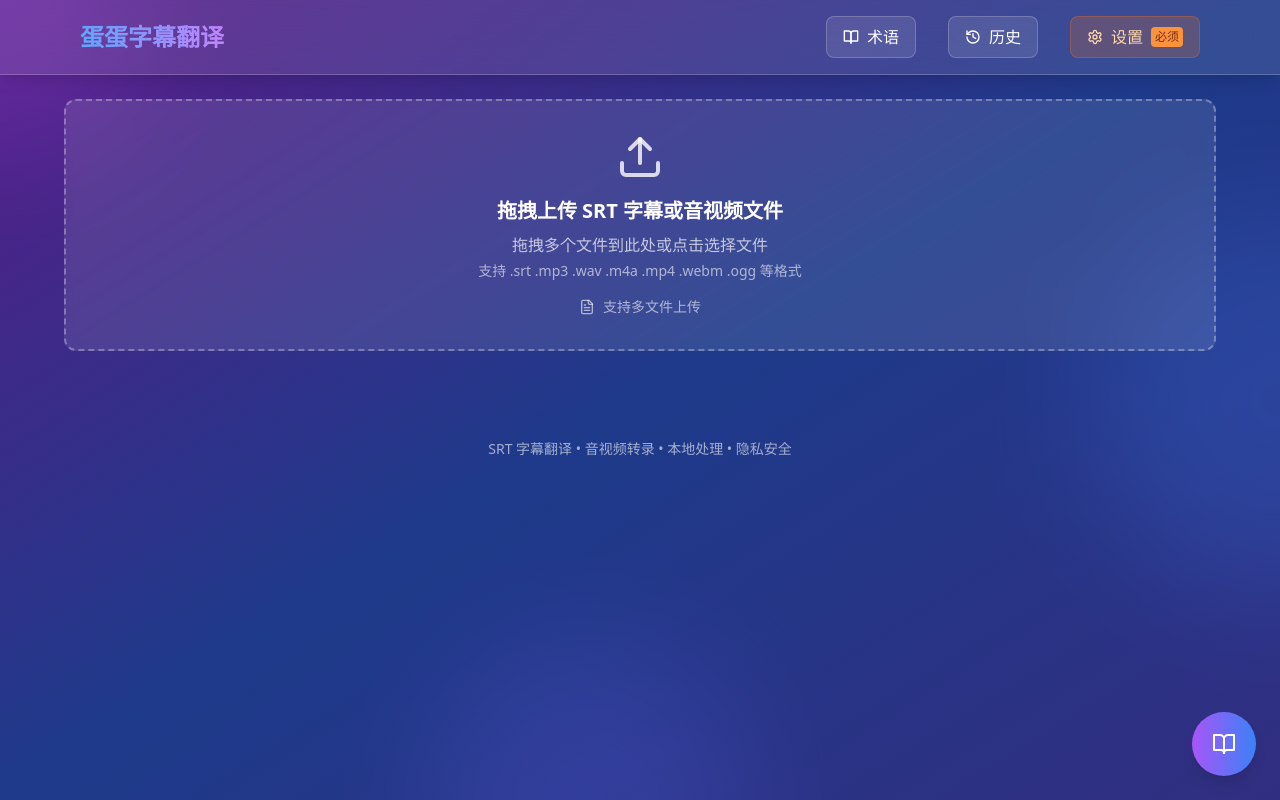
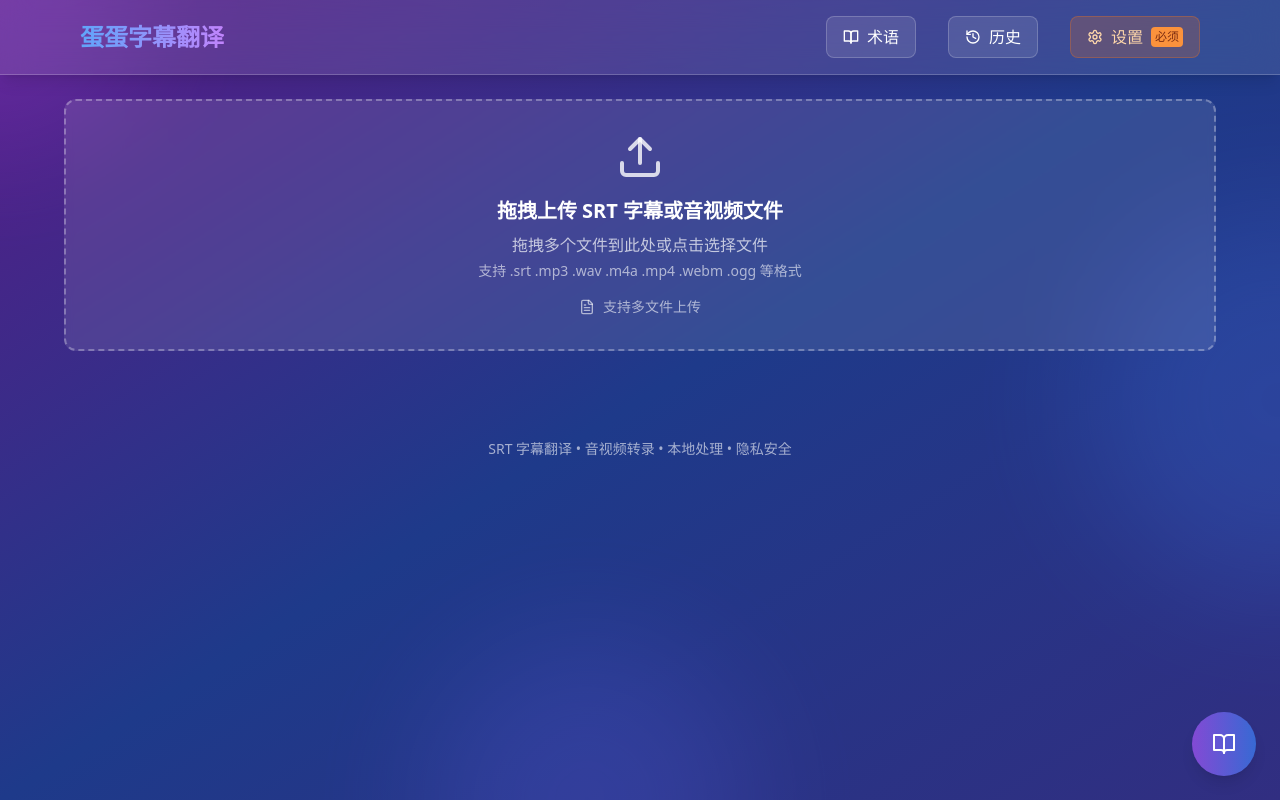
Before and after one commit to aitranslate/EggTranslate, a React (Vite) app: page / in a window 1280 px wide. Built offline with nearby package versions, Linux system fonts and the light colour scheme; what srt-parser-2 would draw is missing.

Commit message:
style: reduce HelpButton opacity
- Set default opacity to 70% (30% transparent)
- Increase to 90% on hover for better visibility
- Makes the guide button less obtrusive

```diff
--- a/src/components/HelpButton.tsx
+++ b/src/components/HelpButton.tsx
@@ -11,7 +11,7 @@ export const HelpButton: React.FC<HelpButtonProps> = ({ onClick }) => {
     <button
       onClick={onClick}
       aria-label="帮助指南"
-      className="fixed bottom-6 right-6 z-40 w-14 h-14 md:w-16 md:h-16 bg-gradient-to-r from-purple-500 to-blue-500 rounded-full shadow-lg hover:scale-110 hover:shadow-xl transition-all duration-300 flex items-center justify-center"
+      className="fixed bottom-6 right-6 z-40 w-14 h-14 md:w-16 md:h-16 bg-gradient-to-r from-purple-500/70 to-blue-500/70 rounded-full shadow-lg hover:scale-110 hover:shadow-xl hover:from-purple-500/90 hover:to-blue-500/90 transition-all duration-300 flex items-center justify-center"
     >
       <BookOpen className="w-6 h-6 text-white" />
     </button>
```
